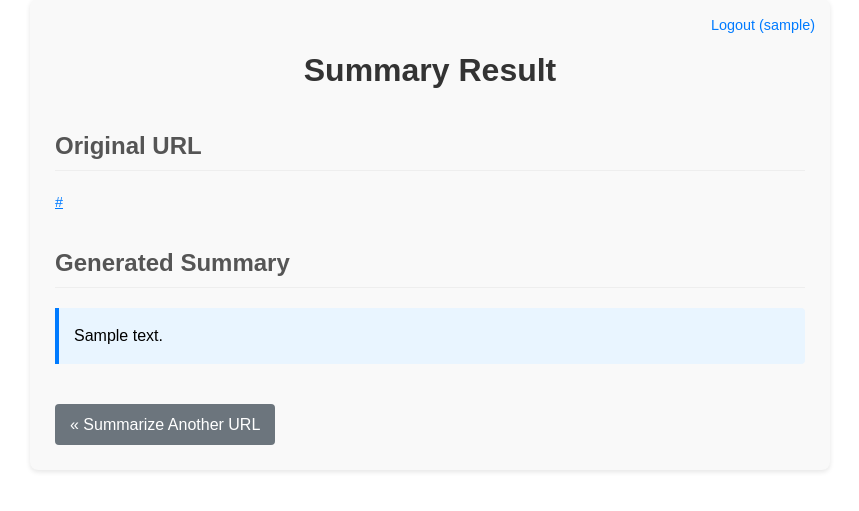
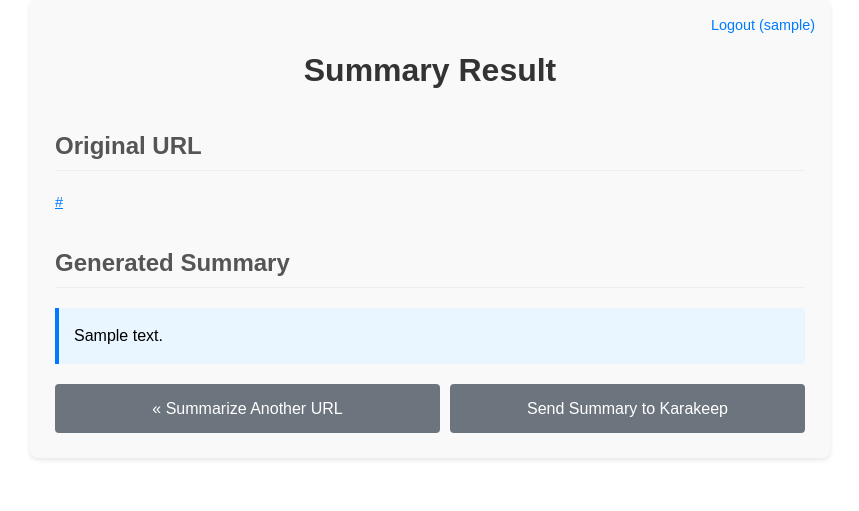
Before and after one commit to thejudge22/web-summarizer, a Flask app: template summarizer_app/templates/summary.html in a window 1280 px wide. Shown: the part 21-532 px from the top of the page, without its empty margins (210-1069 px from the left). Run offline with Flask 2, Linux system fonts and the light colour scheme; the template is opened without the code that fills it: most values are stand-ins (such as "Sample title", 1, 10 or a date in 2020); some libraries are stand-ins or nearby versions.

Commit message:
Changed Karakeep syncing behavior

```diff
--- a/summarizer_app/app.py
+++ b/summarizer_app/app.py
@@ -566,11 +566,6 @@ def index():
         target_url = request.form.get('url')
         app.logger.info(f"Received URL via POST form: {target_url}")
 
-        # --- Save options to session ---
-        send_to_hoarder_checked = 'send_to_hoarder' in request.form # Checkbox is present if checked
-        session['send_to_hoarder_enabled'] = send_to_hoarder_checked
-        app.logger.info(f"Saved 'Send to Hoarder' option to session: {send_to_hoarder_checked}")
-        # -------------------------------
 
     elif request.method == 'GET':
         # Handle direct access or bookmarklet (query parameter) AFTER login
@@ -628,41 +623,6 @@ def index():
             return render_template('index.html', submitted_url=target_url, username=session.get('username'), send_to_hoarder_checked=send_to_hoarder_checked)
 
         # Success! Process Karakeep sending if enabled, then render summary page
-        karakeep_sent_ok = None # Track Karakeep status, None = not attempted, True = success, False = fail
-        if session.get('send_to_hoarder_enabled'):
-            app.logger.info(f"Karakeep option is enabled for {target_url}. Attempting to send.")
-            if KARAKEEP_ENABLED and llm:
-                # 1. Generate short title
-                karakeep_title = get_short_title_from_llm(summary) # Use original markdown summary
-
-                if karakeep_title:
-                    # 2. Get List ID
-                    karakeep_list_id = get_karakeep_list_id(KARAKEEP_API_URL, KARAKEEP_API_KEY, KARAKEEP_LIST_NAME)
-
-                    if karakeep_list_id:
-                        # 3. Send to Karakeep
-                        karakeep_sent_ok = send_summary_to_karakeep(
-                            KARAKEEP_API_URL, KARAKEEP_API_KEY, karakeep_list_id,
-                            karakeep_title, summary, target_url # Pass markdown summary and original URL
-                        )
-                        if karakeep_sent_ok:
-                            app.logger.info(f"Successfully sent summary for '{target_url}' to Karakeep list '{KARAKEEP_LIST_NAME}'.")
-                            # Optional: flash("Summary sent to Karakeep.", "success") # Might be too noisy
-                        else:
-                            app.logger.error(f"Failed to send summary for '{target_url}' to Karakeep list '{KARAKEEP_LIST_NAME}'. Check previous logs.")
-                            # Optional: flash("Failed to send summary to Karakeep.", "error")
-                    else:
-                        app.logger.error(f"Could not find Karakeep list ID for '{KARAKEEP_LIST_NAME}'. Cannot send summary.")
-                        karakeep_sent_ok = False
-                else:
-                    app.logger.error("Could not generate title for Karakeep. Cannot send summary.")
-                    karakeep_sent_ok = False
-            else:
-                app.logger.warning("Karakeep sending skipped: Integration is disabled in config or LLM is unavailable.")
-                karakeep_sent_ok = False
-        else:
-            app.logger.info(f"Karakeep option is NOT enabled for {target_url}.")
-
         # Regardless of Karakeep outcome, proceed to render the summary page
         app.logger.info(f"Successfully generated summary (Markdown) for: {target_url} (Type: {'YouTube' if is_youtube else 'WebPage'})")
         summary_html = markdown.markdown(summary) # Convert Markdown to HTML
@@ -684,6 +644,72 @@ def health_check():
     return "OK", 200
 
 
+@app.route('/send_to_karakeep', methods=['POST'])
+@login_required # Protect this route
+def send_to_karakeep():
+    """Handles sending the current summary to Karakeep."""
+    if not KARAKEEP_ENABLED:
+        flash("Karakeep integration is not enabled.", "error")
+        return redirect(url_for('index')) # Or redirect back to summary?
+
+    original_url = request.form.get('original_url')
+    if not original_url:
+        flash("Missing original URL for Karakeep submission.", "error")
+        return redirect(url_for('index')) # Or redirect back to summary?
+
+    # Re-fetch content and generate summary (can be optimized by passing summary from index)
+    content = None
+    summary = None
+    is_youtube = False
+    video_id = is_youtube_url(original_url)
+
+    if video_id:
+        is_youtube = True
+        content = fetch_youtube_transcript(video_id)
+        if content is None:
+            flash("Could not fetch transcript for Karakeep submission.", "error")
+            return redirect(url_for('index')) # Or redirect back to summary?
+        summary = get_summary_from_llm(content, original_url, is_youtube=True)
+    else:
+        content = fetch_page_content(original_url)
+        if content is None:
+            flash("Could not fetch content for Karakeep submission.", "error")
+            return redirect(url_for('index')) # Or redirect back to summary?
+        summary = get_summary_from_llm(content, original_url, is_youtube=False)
+
+    if summary is None:
+        flash("Failed to re-generate summary for Karakeep submission.", "error")
+        return redirect(url_for('index')) # Or redirect back to summary?
+
+    # Proceed with Karakeep submission
+    karakeep_title = get_short_title_from_llm(summary)
+
+    if not karakeep_title:
+        flash("Failed to generate title for Karakeep.", "error")
+        return redirect(url_for('index')) # Or redirect back to summary?
+
+    karakeep_list_id = get_karakeep_list_id(KARAKEEP_API_URL, KARAKEEP_API_KEY, KARAKEEP_LIST_NAME)
+
+    if not karakeep_list_id:
+        flash(f"Could not find Karakeep list '{KARAKEEP_LIST_NAME}'.", "error")
+        return redirect(url_for('index')) # Or redirect back to summary?
+
+    karakeep_sent_ok = send_summary_to_karakeep(
+        KARAKEEP_API_URL, KARAKEEP_API_KEY, karakeep_list_id,
+        karakeep_title, summary, original_url
+    )
+
+    if karakeep_sent_ok:
+        flash(f"Summary successfully sent to Karakeep list '{KARAKEEP_LIST_NAME}'.", "success")
+    else:
+        flash(f"Failed to send summary to Karakeep list '{KARAKEEP_LIST_NAME}'. Check logs.", "error")
+
+    # Redirect back to the summary page (or index)
+    # To redirect back to the summary page, you'd need to pass the summary content
+    # in the redirect, which isn't standard for GET redirects.
+    # Redirecting to index is simpler for now.
+    return redirect(url_for('index'))
+
 if __name__ == '__main__':
     # This block is NOT used when running with Gunicorn/Docker CMD
     # It's only for direct execution like `python app.py`
--- a/summarizer_app/templates/index.html
+++ b/summarizer_app/templates/index.html
@@ -46,11 +46,7 @@
             <input type="url" id="url" name="url" required placeholder="https://example.com" value="{{ submitted_url or '' }}">
             <button type="submit">Summarize</button>
 
-            <div class="options-section">
-                <strong>Options:</strong><br>
-                <input type="checkbox" id="send_to_hoarder" name="send_to_hoarder" value="yes" {% if send_to_hoarder_checked %}checked{% endif %}>
-                <label for="send_to_hoarder">Send summary to Hoarder/Karakeep</label>
-            </div>
+
         </form> <!-- Moved the closing form tag to wrap the options -->
 
 
--- a/summarizer_app/templates/summary.html
+++ b/summarizer_app/templates/summary.html
@@ -14,8 +14,45 @@
         .original-url { word-wrap: break-word; font-size: 0.9em; margin-bottom: 20px; }
         .original-url a { color: #007bff; }
         .summary { background-color: #e9f5ff; padding: 15px; border-left: 4px solid #007bff; margin-bottom: 20px; border-radius: 0 4px 4px 0;}
-        .back-link { display: inline-block; margin-top: 20px; text-decoration: none; background-color: #6c757d; color: white; padding: 8px 15px; border-radius: 4px; }
-        .back-link:hover { background-color: #5a6268; }
+        /* Button container and button styles */
+        .button-container {
+            display: flex;
+            gap: 10px;
+            margin-top: 20px;
+            align-items: stretch;
+        }
+
+        /* Style for both the link and form */
+        .button-container > a.back-link,
+        .button-container > .karakeep-form {
+            flex: 1;
+            margin: 0;
+        }
+
+        /* Unified button styles */
+        .button-container a.back-link,
+        .button-container .karakeep-form button.karakeep-button {
+            width: 100%;
+            height: 100%;
+            display: flex;
+            align-items: center;
+            justify-content: center;
+            padding: 12px 15px;
+            font-size: 16px;
+            text-decoration: none;
+            background-color: #6c757d;
+            color: white;
+            border: none;
+            border-radius: 4px;
+            box-sizing: border-box;
+            cursor: pointer;
+        }
+
+        /* Hover state for both buttons */
+        .button-container a.back-link:hover,
+        .button-container .karakeep-form button.karakeep-button:hover {
+            background-color: #5a6268;
+        }
     </style>
 </head>
 <body>
@@ -39,7 +76,14 @@
             <div class="error">Could not generate summary for the provided URL.</div>
         {% endif %}
 
-        <a href="{{ url_for('index') }}" class="back-link">« Summarize Another URL</a>
+        <div class="button-container">
+            <a href="{{ url_for('index') }}" class="back-link btn">« Summarize Another URL</a>
+
+            <form method="POST" action="{{ url_for('send_to_karakeep') }}" class="karakeep-form">
+                <input type="hidden" name="original_url" value="{{ original_url }}">
+                <button type="submit" class="karakeep-button">Send Summary to Karakeep</button>
+            </form>
+        </div>
     </div>
 </body>
 </html>
```
Also changed, not shown: README.md.
